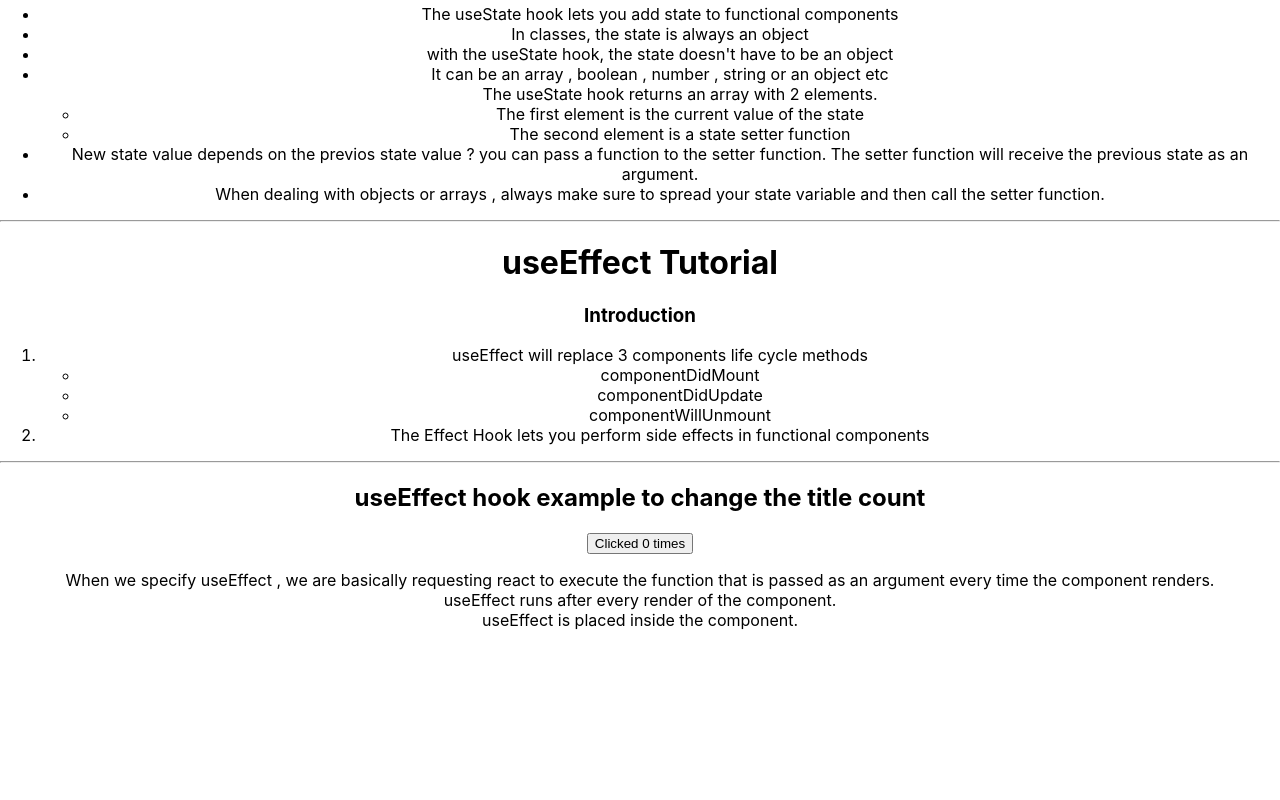
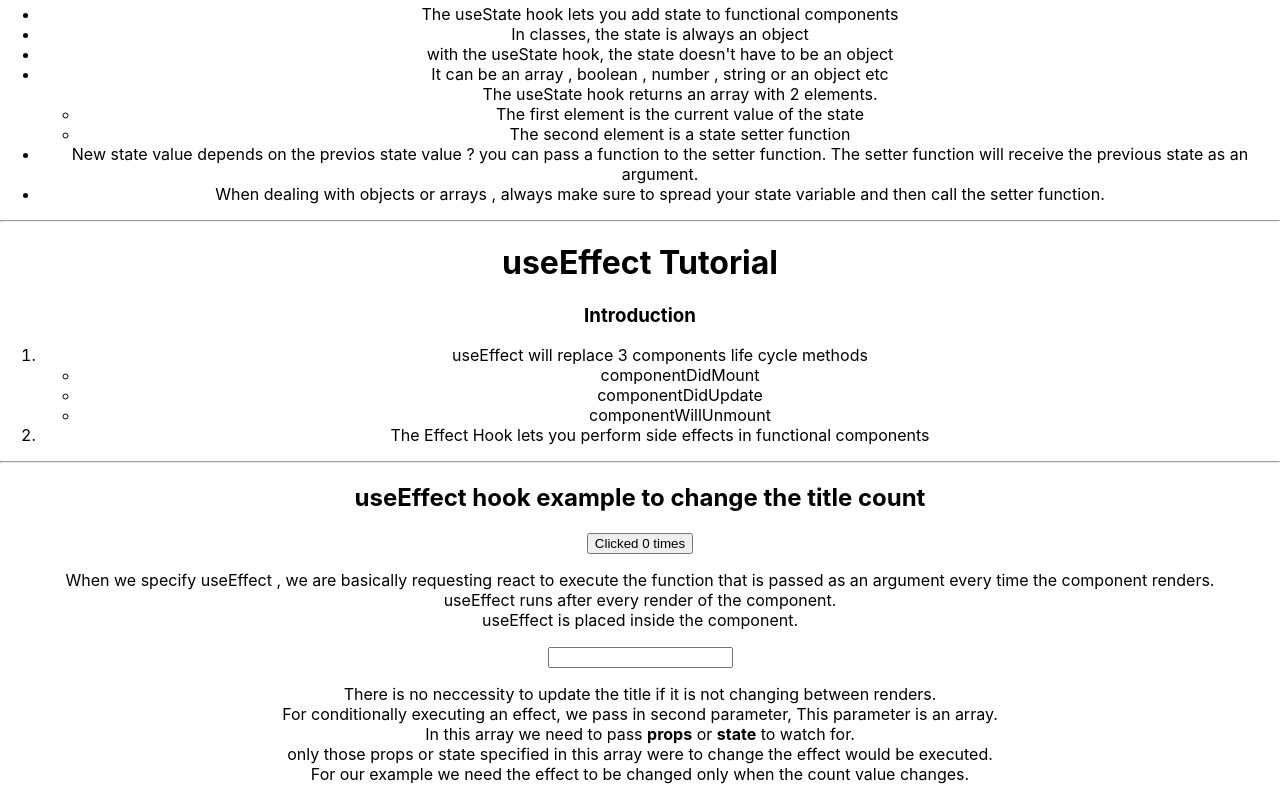
Before and after one commit to santosh-sanku/Hooks-Tutorials, a React (Create React App) app: page / in a window 1280 px wide. Shown: the part 2159-2959 px from the top of the page. Before the commit the page ends 2805 px from the top, so only its background shows below. Built offline with nearby package versions, Linux system fonts and the light colour scheme.

Commit message:
conditionally run effects

```diff
--- a/src/App.js
+++ b/src/App.js
@@ -1,4 +1,5 @@
 import "./App.css";
+import ClassTitleCounter from "./components/effectExample/ClassTitleCounter";
 import EffectCounterOne from "./components/effectExample/EffectCounterOne";
 import Main from "./components/effectExample/Main";
 import IndexState from "./components/stateExample/IndexState";
--- a/src/components/effectExample/ClassTitleCounter.jsx
+++ b/src/components/effectExample/ClassTitleCounter.jsx
@@ -6,6 +6,7 @@ class ClassTitleCounter extends Component {
     super(props);
     this.state = {
       count: 0,
+      name: "",
     };
   }
 
@@ -14,13 +15,29 @@ class ClassTitleCounter extends Component {
   }
 
   componentDidUpdate(prevProps, prevState) {
-    document.title = `Clicked ${this.state.count} times`;
+    if (prevState.count !== this.state.count) {
+      console.log("updating document title");
+      document.title = `Clicked ${this.state.count} times`;
+    }
   }
+
+  /* Here when we type anything tin the input field ,
+  document.title is not updated, so we are conditionally updating the title
+  only when appropriate variable changes i.e only when count value changes */
 
   render() {
     return (
-      <div onClick={() => this.setState({ count: this.state.count + 1 })}>
-        <button>Click {this.state.count} times</button>
+      <div>
+        <input
+          type="text"
+          value={this.state.name}
+          onChange={(e) => {
+            this.setState({ name: e.target.value });
+          }}
+        />
+        <div onClick={() => this.setState({ count: this.state.count + 1 })}>
+          <button>Click {this.state.count} times</button>
+        </div>
       </div>
     );
   }
--- a/src/components/effectExample/EffectCounterOne.jsx
+++ b/src/components/effectExample/EffectCounterOne.jsx
@@ -3,9 +3,12 @@ import React, { useEffect, useState } from "react";
 const EffectCounterOne = () => {
   const [count, setCount] = useState(0);
 
+  const [name, setName] = useState("");
+
   useEffect(() => {
+    console.log("useEffect - updating document title");
     document.title = `you clicked ${count} times`;
-  });
+  }, [count]);
 
   return (
     <div>
@@ -24,6 +27,31 @@ const EffectCounterOne = () => {
           useEffect is placed inside the component.
         </p>
       </div>
+
+      <input
+        type="text"
+        value={name}
+        onChange={(e) => setName(e.target.value)}
+      />
+
+      <div className="notes">
+        <p>
+          There is no neccessity to update the title if it is not changing
+          between renders.
+          <br />
+          For conditionally executing an effect, we pass in second parameter,
+          This parameter is an array.
+          <br />
+          In this array we need to pass <b>props</b> or <b>state</b> to watch
+          for.
+          <br />
+          only those props or state specified in this array were to change the
+          effect would be executed.
+          <br />
+          For our example we need the effect to be changed only when the count
+          value changes.
+        </p>
+      </div>
     </div>
   );
 };
```
